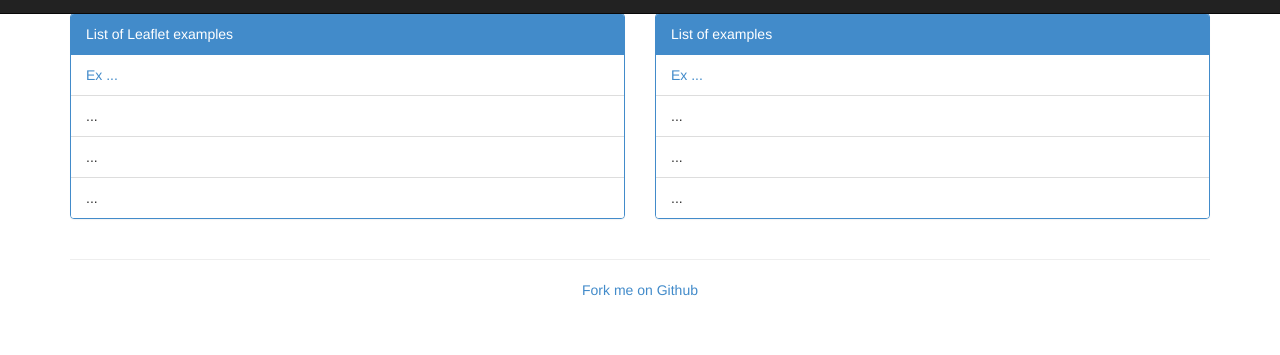
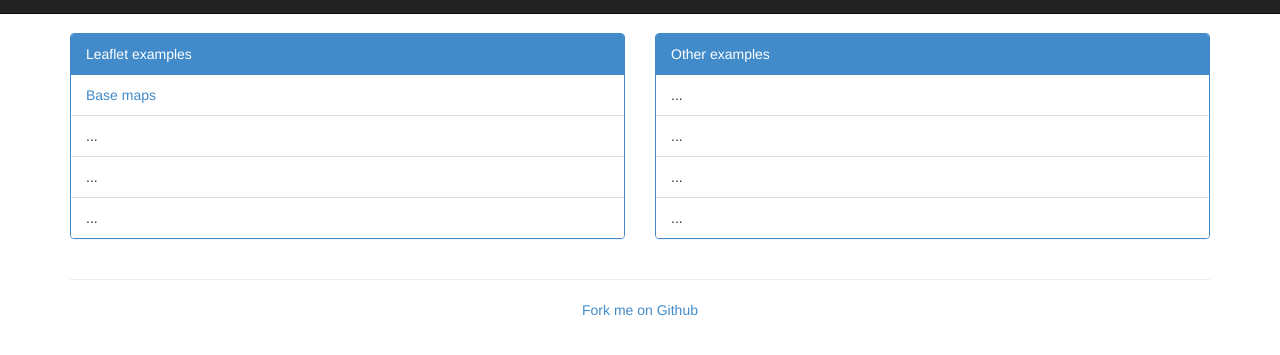
Before and after one commit to cgranell/course-webmapping, a plain HTML site: page index.html in a window 1280 px wide. Shown: the part 37-392 px from the top of the page. Drawn offline with Linux system fonts and the light colour scheme.

Commit message:
updated templates

```diff
--- a/index.html
+++ b/index.html
@@ -68,13 +68,15 @@
     </div>  <!-- /.container -->
   </div>  <!-- /.navbar-->
 
+  <br/>
+
   <div class="container">
     <div class="row">
       <div class="col-md-6">
         <div class="panel panel-primary">
-          <div class="panel-heading">List of Leaflet examples</div>
+          <div class="panel-heading">Leaflet examples</div>
           <ul class="list-group">
-            <li class="list-group-item"><a href="examples-leaflet/00-template.html">Ex ...</a></li>
+            <li class="list-group-item"><a href="examples-leaflet/01.html">Base maps</a></li>
             <li class="list-group-item">...</li>
             <li class="list-group-item">...</li>
             <li class="list-group-item">...</li>
@@ -84,9 +86,9 @@
 
       <div class="col-md-6">
         <div class="panel panel-primary">
-          <div class="panel-heading">List of examples</div>
+          <div class="panel-heading">Other examples</div>
           <ul class="list-group">
-            <li class="list-group-item"><a href="examples-leaflet/00-template.html">Ex ...</a></li>
+            <li class="list-group-item">...</a></li>
             <li class="list-group-item">...</li>
             <li class="list-group-item">...</li>
             <li class="list-group-item">...</li>
@@ -103,9 +105,6 @@
         <a href="https://github.com/cgranell/course-webmapping">Fork me on Github</a>
       </p>
     </footer>
-
-
-
 
   </div>  <!-- /container -->
 
```
Also changed, not shown: examples-leaflet/00-template.html (+1 -12 lines).
